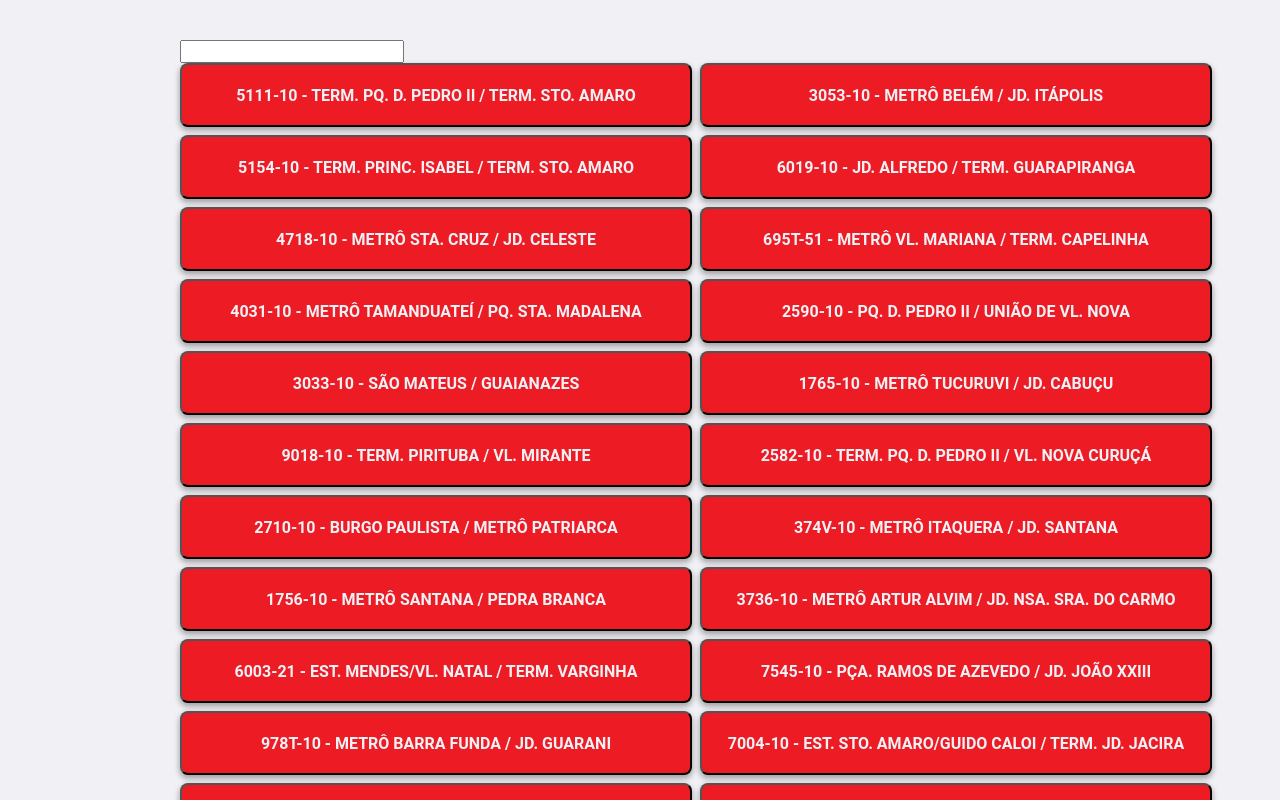
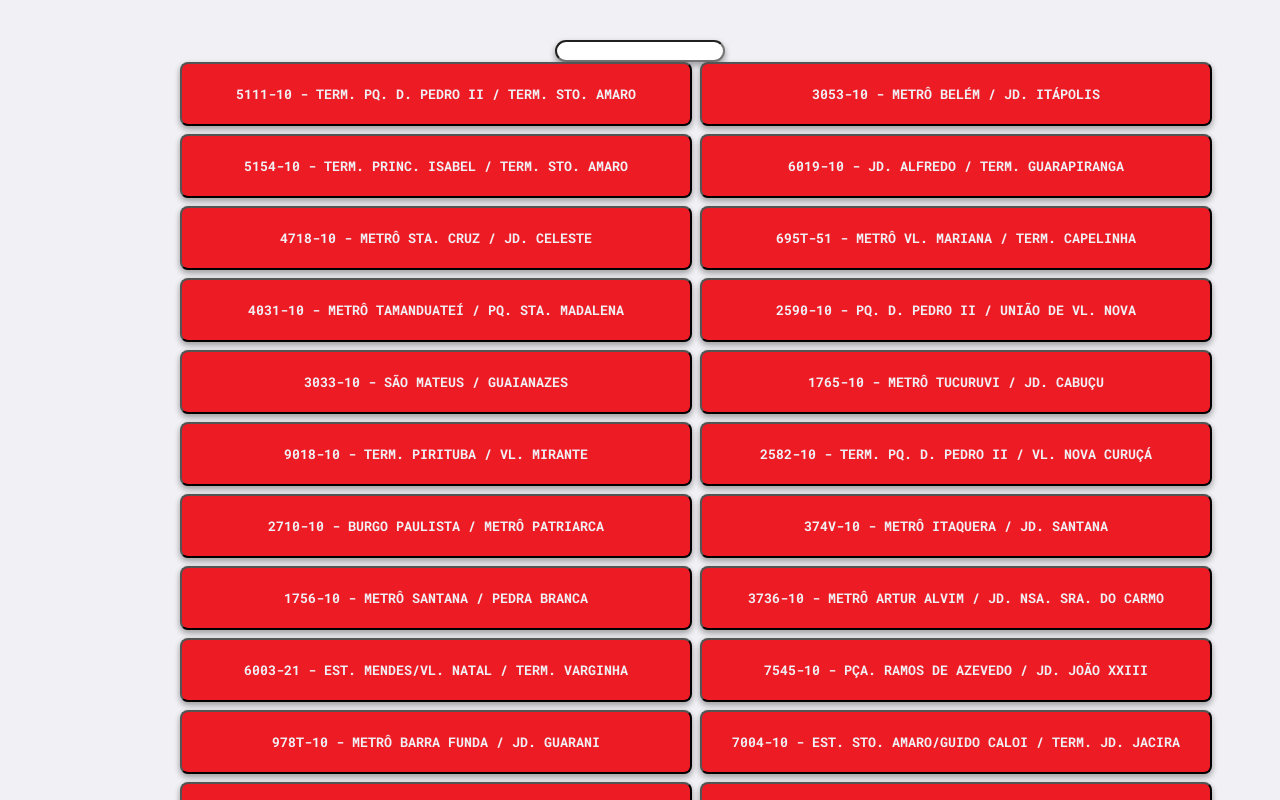
Before and after one commit to alggs/react-transitosp, a React (Create React App) app: page / in a window 1280 px wide. Shown: the top 800 px of the page. Built offline with nearby package versions, Linux system fonts and the light colour scheme; no server answers.

Commit message:
adding new things

```diff
--- a/package.json
+++ b/package.json
@@ -10,6 +10,7 @@
     "@testing-library/user-event": "^13.5.0",
     "express": "^4.18.2",
     "grpc": "^1.24.9",
+    "phosphor-react": "^1.4.1",
     "react": "^18.2.0",
     "react-dom": "^18.2.0",
     "react-router-dom": "^6.4.2",
--- a/src/pages/Home/index.js
+++ b/src/pages/Home/index.js
@@ -1,7 +1,7 @@
 import { React, useContext, useState, useMemo } from "react";
 import { Link } from 'react-router-dom';
 import { SocketContext } from '../../contexts/SocketContext';
-import { HomeContainer, Button } from "./styles";
+import { HomeContainer, Button, Input, HeaderContainer } from "./styles";
 const allBuslines = require('../../mock/frotasMock.json');
 
 
@@ -16,7 +16,9 @@ export default function Home() {
   }, [buslineFilter]);
 
   return (<>
-    <input type="text" onChange={(ev) => setBuslineFilter(ev.target.value)} value={buslineFilter} />
+    <HeaderContainer>
+      <Input type="text" onChange={(ev) => setBuslineFilter(ev.target.value)} value={buslineFilter} />
+    </HeaderContainer>
     <HomeContainer>
       {
         filteredBuslines.map(({ id, name }) => (
--- a/src/pages/Home/styles.js
+++ b/src/pages/Home/styles.js
@@ -8,6 +8,12 @@ export const HomeContainer = styled.div`
   grid-template-columns: 1fr 1fr;
   row-gap: 8px;
   column-gap: 8px;
+`
+
+export const HeaderContainer = styled.div`
+  display: flex;
+  align-items: center;
+  justify-content: center;
 `
 
 export const Button = styled.button`
@@ -24,3 +30,8 @@ export const Button = styled.button`
     background: ${shade(0.25, buttonColor)};
   }
 `
+
+export const Input = styled.input`
+    border-radius: 14px;
+    box-shadow: 0 3px 6px rgba(0, 0, 0, 0.16), 0 3px 6px rgba(0, 0, 0, 0.23);
+`
--- a/src/styles/global.js
+++ b/src/styles/global.js
@@ -13,7 +13,7 @@ export const GlobalStyles = createGlobalStyle`
     margin: 0 auto;
   }
   body, input, button {
-    font: 16px Roboto, sans-serif;
+    font-family: 'Roboto Mono', monospace;
   }
   #root {
     max-width: 960px;
```
Also changed, not shown: 1 other file (tests, documents, lock files or other folders).
